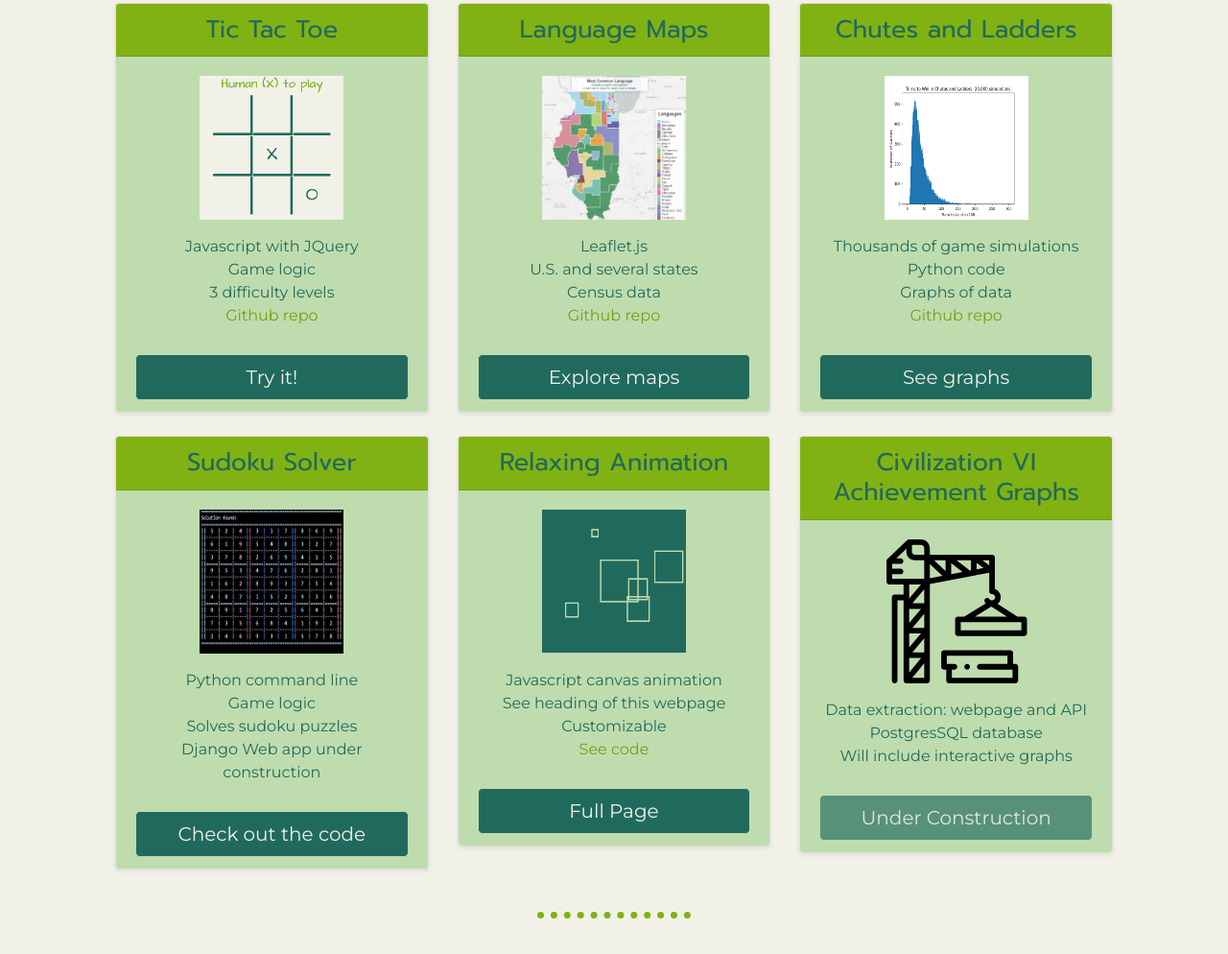
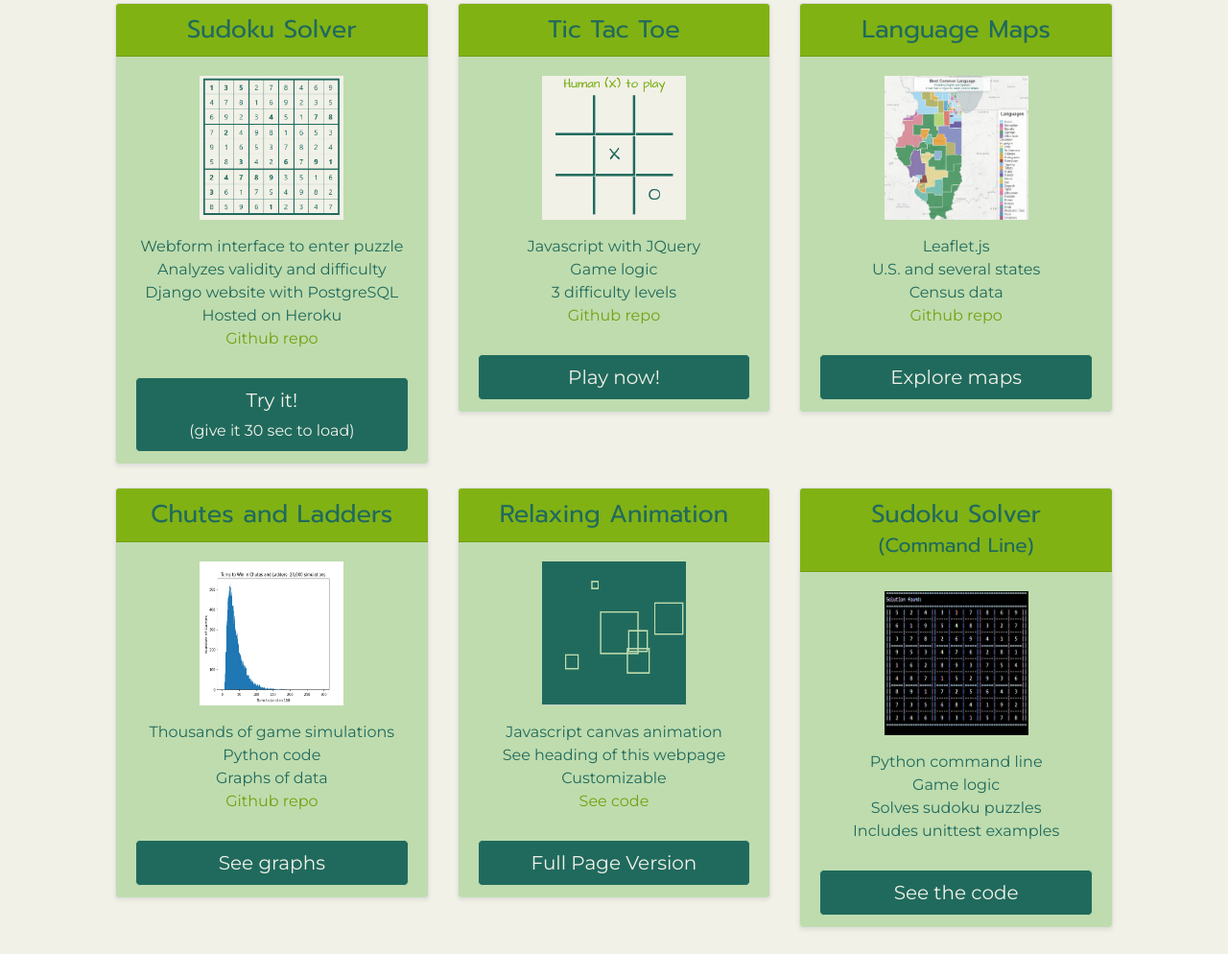
Before and after one commit to lauramoon/webpage, a plain HTML site: page index.html in a window 1280 px wide. Shown: the part 432-1426 px from the top of the page at 96% size. Drawn offline with nearby package versions, Linux system fonts and the light colour scheme.

Commit message:
revise featured projects

```diff
--- a/index.html
+++ b/index.html
@@ -61,6 +61,30 @@
     <h2>Featured Projects</h2>
 
     <div class="row">
+
+      <div class="col-lg-4 col-md-6">
+        <div class="card mb-4 shadow-sm">
+          <div class="card-header">
+            <h3 class="my-0 font-weight-normal">Sudoku Solver</h3>
+          </div>
+          <div class="card-body">
+            <img class='project-img' src="images/Moonsolver.PNG" />
+            <ul class="list-unstyled mt-3">
+              <li>Webform interface to enter puzzle</li>
+              <li>Analyzes validity and difficulty</li>
+              <li>Django website with PostgreSQL</li>
+              <li>Hosted on Heroku</li>
+              <li><a href="https://github.com/lauramoon/django_sudoku_solver">Github repo</a></li>
+            </ul>
+          </div>
+          <div class="card-footer">
+            <a class="btn btn-lg btn-block btn-primary"
+            href="https://moonsolver.herokuapp.com/" role="button">Try it! <br />
+            <small>(give it 30 sec to load)</small></a>
+          </div>
+        </div>
+      </div>
+
       <div class="col-lg-4 col-md-6">
         <div class="card mb-4 shadow-sm">
           <div class="card-header">
@@ -77,7 +101,7 @@
           </div>
           <div class="card-footer">
             <a class="btn btn-lg btn-block btn-primary"
-            href="https://lauramoon.github.io/TicTacToe-javascript/" role="button">Try it!</a>
+            href="https://lauramoon.github.io/TicTacToe-javascript/" role="button">Play now!</a>
           </div>
         </div>
       </div>
@@ -127,28 +151,6 @@
       <div class="col-lg-4 col-md-6">
         <div class="card mb-4 shadow-sm">
           <div class="card-header">
-            <h3 class="my-0 font-weight-normal">Sudoku Solver</h3>
-          </div>
-          <div class="card-body">
-            <img class='project-img' src="images/Sudoku.PNG" />
-            <ul class="list-unstyled mt-3">
-              <li>Python command line</li>
-              <li>Game logic</li>
-              <li>Solves sudoku puzzles</li>
-              <li>Django Web app under construction</li>
-              <!-- <li><a href="https://github.com/lauramoon/SudokuSolver">Github repo</a></li> -->
-            </ul>
-          </div>
-          <div class="card-footer">
-            <a role="button" class="btn btn-lg btn-block btn-primary"
-            href="https://github.com/lauramoon/SudokuSolver">Check out the code</a>
-          </div>
-        </div>
-      </div>
-
-      <div class="col-lg-4 col-md-6">
-        <div class="card mb-4 shadow-sm">
-          <div class="card-header">
             <h3 class="my-0 font-weight-normal">Relaxing Animation</h3>
           </div>
           <div class="card-body">
@@ -162,12 +164,34 @@
           </div>
           <div class="card-footer">
             <a role="button" class="btn btn-lg btn-block btn-primary"
-            href="https://lauramoon.github.io/webpage/animation2.html">Full Page</a>
+            href="https://lauramoon.github.io/webpage/animation2.html">Full Page Version</a>
           </div>
         </div>
       </div>
 
       <div class="col-lg-4 col-md-6">
+        <div class="card mb-4 shadow-sm">
+          <div class="card-header">
+            <h3 class="my-0 font-weight-normal">Sudoku Solver <small>(Command Line)</small></h3>
+          </div>
+          <div class="card-body">
+            <img class='project-img' src="images/Sudoku.PNG" />
+            <ul class="list-unstyled mt-3">
+              <li>Python command line</li>
+              <li>Game logic</li>
+              <li>Solves sudoku puzzles</li>
+              <li>Includes unittest examples</li>
+              <!-- <li><a href="https://github.com/lauramoon/SudokuSolver">Github repo</a></li> -->
+            </ul>
+          </div>
+          <div class="card-footer">
+            <a role="button" class="btn btn-lg btn-block btn-primary"
+            href="https://github.com/lauramoon/SudokuSolver">See the code</a>
+          </div>
+        </div>
+      </div>
+
+      <!-- <div class="col-lg-4 col-md-6">
         <div class="card mb-4 shadow-sm">
           <div class="card-header">
             <h3 class="my-0 font-weight-normal">Civilization VI Achievement Graphs</h3>
@@ -185,7 +209,7 @@
             href="">Under Construction</a>
           </div>
         </div>
-      </div>
+      </div> -->
     </div>
   </div>
 
@@ -202,7 +226,7 @@
       <img class="browser-img" src="images/browser.svg" alt="browser image">
       <h3>Web Development</h3>
       <p>Static websites with JavaScript, including JQuery, Leaflet, and Bootstrap frameworks.
-        <br /> NodeJS with MongoDB, Django with SQLite. <br /> Hosting on Heroku.</p>
+        <br /> NodeJS with MongoDB; Django with SQLite. <br /> Hosting on Heroku.</p>
     </div>
     <div class="skill-row">
       <img class="flask-img" src="images/flask.svg" alt="flask image">
```
Also changed, not shown: images/Moonsolver.PNG (added).
